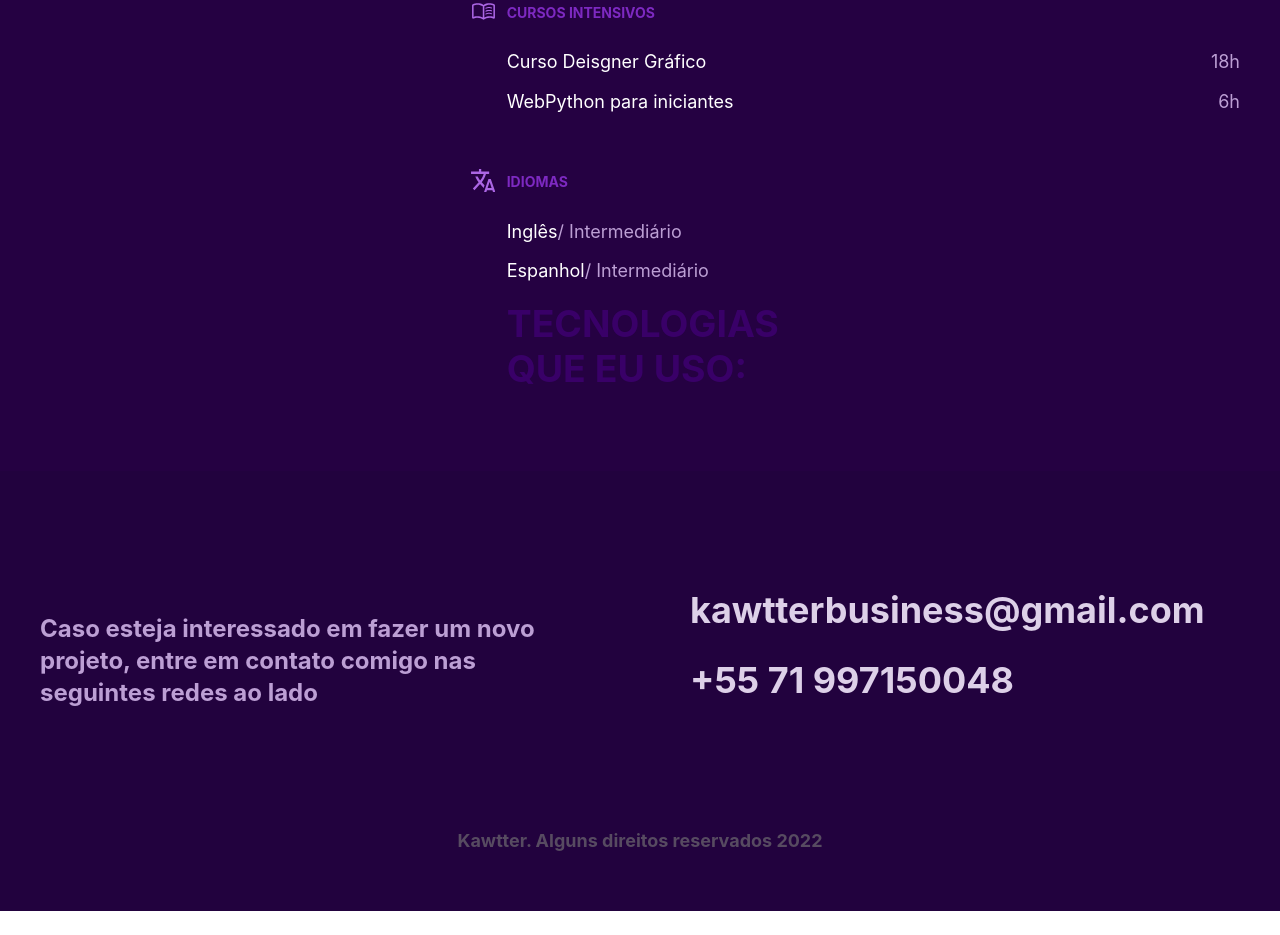
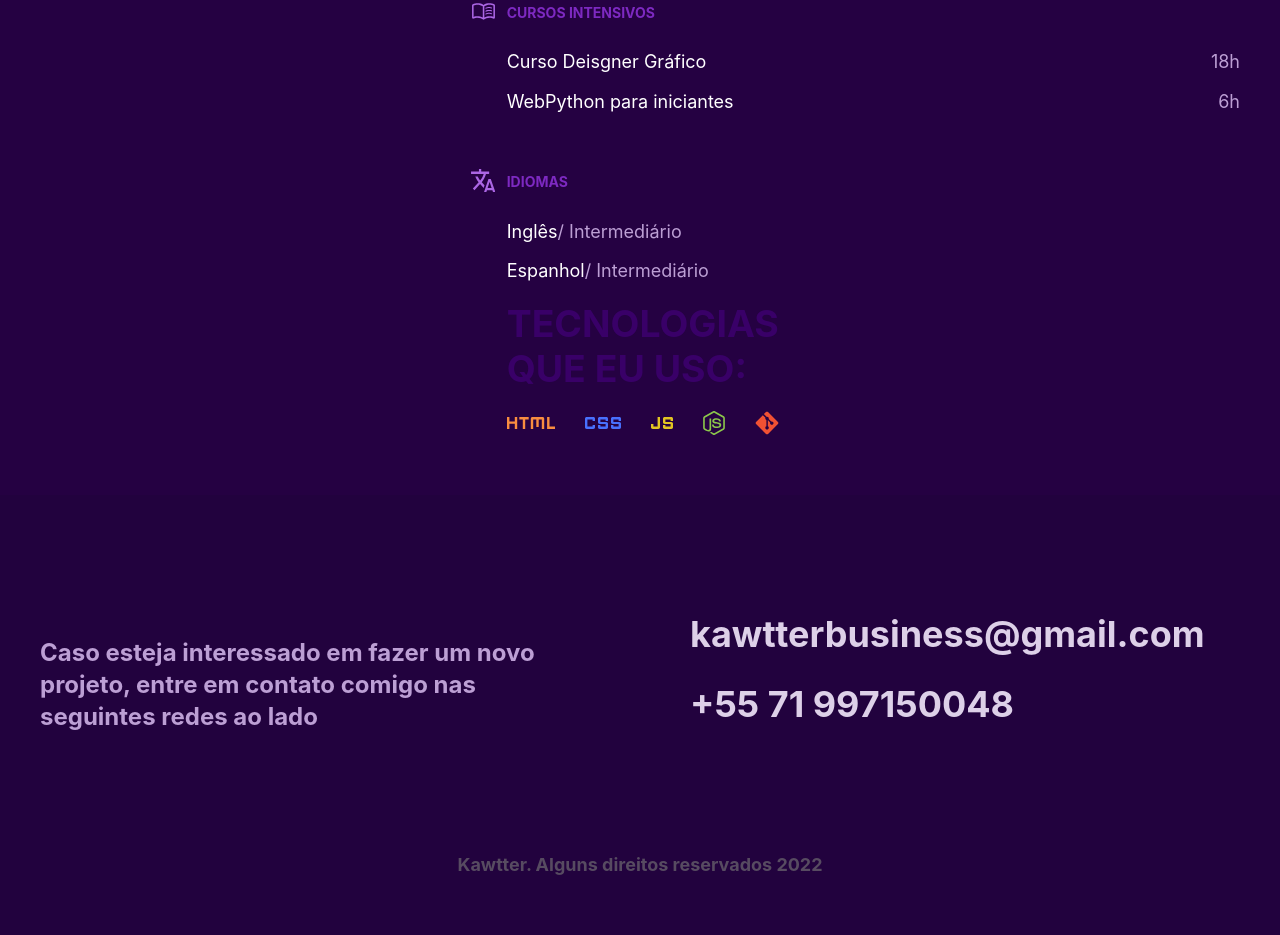
Before and after one commit to yskawtter/yuridevportfolio, a plain HTML site: page index.html in a window 1280 px wide. Shown: the part 2317-3252 px from the top of the page. Before the commit the page ends 3228 px from the top, so only its background shows below. Drawn offline with Linux system fonts and the light colour scheme; the site is published under a folder, as on GitHub Pages, so addresses that start at the root find nothing.

Commit message:
Add files via upload

```diff
--- a/index.html
+++ b/index.html
@@ -143,11 +143,11 @@
                 <div class="tec-uso">
                     <h3>Tecnologias <br> que eu uso:</h3>
                     <div class="tec-uso-ling">
-                        <img src="/img/iconhtml.svg" alt="">
-                        <img src="/img/iconcss.svg" alt="">
-                        <img src="/img/iconjs.svg" alt="">
-                        <img src="/img/iconnj.svg" alt="">
-                        <img src="/img/icongit.svg" alt="">
+                        <img src="./img/iconhtml.svg" alt="">
+                        <img src="./img/iconcss.svg" alt="">
+                        <img src="./img/iconjs.svg" alt="">
+                        <img src="./img/iconnj.svg" alt="">
+                        <img src="./img/icongit.svg" alt="">
                     </div>
                 </div>
             </div>
```
